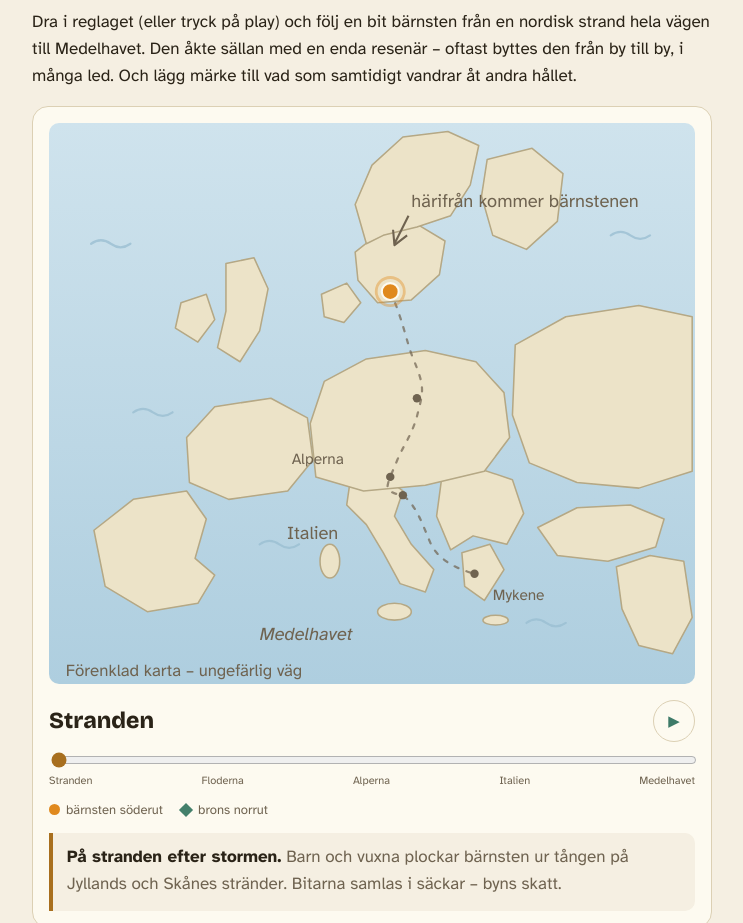
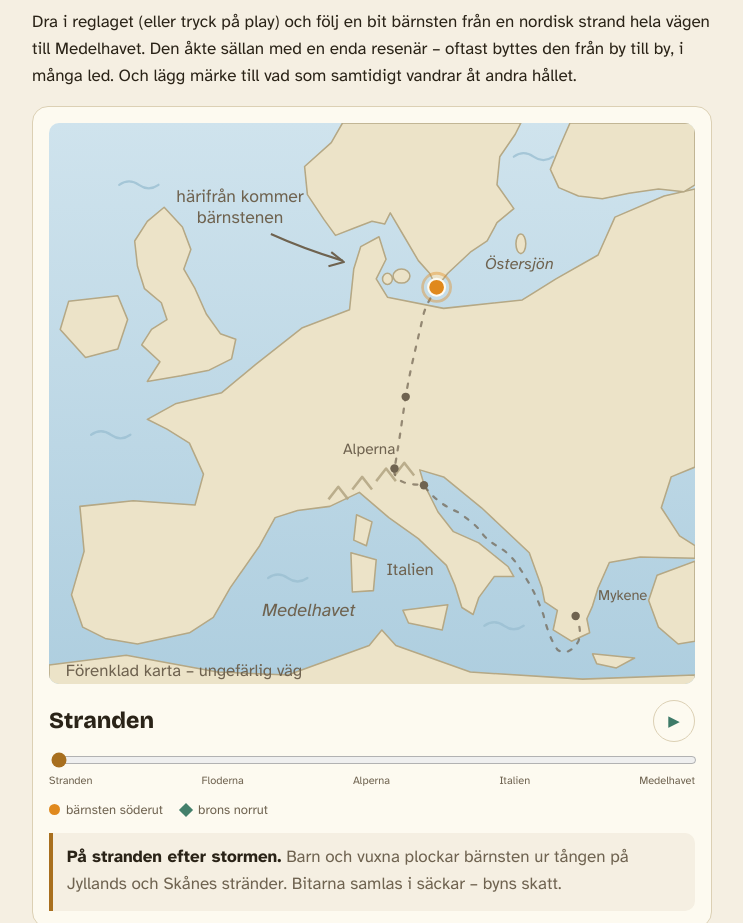
Before and after one commit to dbackeus/native-swedish-class, a plain HTML site: page 03-bronsalderns-forbindelser.html in a window 1280 px wide. Shown: the part 2500-3423 px from the top of the page, without its empty margins (268-1011 px from the left). Drawn offline with nearby package versions, Linux system fonts and the light colour scheme.

Commit message:
Riktigare Europakarta i lektion 3
Kartan ritades om med igenkännbara kustlinjer: Skandinaviska halvön
med Östersjön och Bottniska viken, Jylland och de danska öarna,
Brittiska öarna, Iberiska halvön, Italienska stöveln med Sicilien,
Sardinien och Korsika, Grekland med Peloponnesos och Kreta, samt
Nordafrika och Anatolien i kanterna. Samma rutt och interaktion.

Co-Authored-By: Claude Fable 5 <noreply@anthropic.com>

```diff
--- a/03-bronsalderns-forbindelser.html
+++ b/03-bronsalderns-forbindelser.html
@@ -306,7 +306,7 @@ footer{margin-top:36px; padding-top:16px; border-top:1px solid var(--line); colo
   <h2>Följ bärnstenens resa</h2>
   <p>Dra i reglaget (eller tryck på play) och följ en bit bärnsten från en nordisk strand hela vägen till Medelhavet. Den åkte sällan med en enda resenär &ndash; oftast byttes den från by till by, i många led. Och lägg märke till vad som samtidigt vandrar åt andra hållet.</p>
   <div class="mapbox">
-    <svg viewBox="0 0 460 400" role="img" aria-label="Förenklad karta över Europa med en handelsväg från Sydskandinavien över Östersjön, uppför floderna, över Alperna till Podalen i Italien och vidare till Grekland. En bärnstenspärla följer vägen söderut och en bronstacka norrut.">
+    <svg viewBox="0 0 460 400" role="img" aria-label="Förenklad karta över Europa med en handelsväg från Skåne genom Centraleuropa, över Alperna till Podalen i Italien och vidare längs Adriatiska havet till Mykene i Grekland. En bärnstenspärla följer vägen söderut och en bronstacka norrut.">
       <defs>
         <linearGradient id="seagrad" x1="0" y1="0" x2="0" y2="1">
           <stop offset="0" style="stop-color:var(--sea)"/>
@@ -315,43 +315,55 @@ footer{margin-top:36px; padding-top:16px; border-top:1px solid var(--line); colo
       </defs>
       <rect x="0" y="0" width="460" height="400" fill="url(#seagrad)"/>
       <g stroke="var(--seawave)" stroke-width="1.6" fill="none" stroke-linecap="round" opacity=".8">
-        <path d="M30 86 q7 -5 14 0 q7 5 14 0"/>
-        <path d="M150 300 q7 -5 14 0 q7 5 14 0"/>
-        <path d="M60 206 q7 -5 14 0 q7 5 14 0"/>
-        <path d="M340 356 q7 -5 14 0 q7 5 14 0"/>
-        <path d="M400 80 q7 -5 14 0 q7 5 14 0"/>
+        <path d="M50 44 q7 -5 14 0 q7 5 14 0"/>
+        <path d="M30 222 q7 -5 14 0 q7 5 14 0"/>
+        <path d="M331 24 q7 -5 14 0 q7 5 14 0"/>
+        <path d="M156 324 q7 -5 14 0 q7 5 14 0"/>
+        <path d="M310 358 q7 -5 14 0 q7 5 14 0"/>
       </g>
-      <path class="plainland" d="M404 316 L428 308 L452 312 L458 352 L444 378 L420 372 L408 346 Z"/>
-      <path class="plainland" d="M348 288 L376 274 L414 272 L438 282 L432 302 L398 312 L362 308 Z"/>
-      <g class="plainland"><path d="M294 306 L314 300 L324 318 L310 340 L296 330 Z"/><ellipse cx="318" cy="354" rx="9" ry="3.5"/></g>
-      <path class="plainland" d="M280 250 L306 246 L330 254 L338 278 L326 300 L302 294 L286 304 L276 280 Z"/>
-      <g class="plainland"><path d="M214 258 L236 250 L252 262 L246 280 L258 300 L274 318 L268 334 L250 328 L238 306 L226 286 L212 272 Z"/><ellipse cx="246" cy="348" rx="12" ry="6"/><ellipse cx="200" cy="312" rx="7" ry="12"/></g>
-      <path class="plainland" d="M332 158 L368 138 L420 130 L458 138 L458 248 L420 260 L376 256 L342 242 L330 208 Z"/>
-      <path class="plainland" d="M190 252 L186 214 L196 184 L226 168 L268 162 L304 170 L324 192 L328 224 L310 248 L268 258 L224 262 Z"/>
-      <path class="plainland" d="M100 256 L98 224 L118 202 L158 196 L184 210 L188 240 L170 262 L128 268 Z"/>
-      <path class="plainland" d="M32 290 L60 268 L98 262 L112 282 L104 310 L118 322 L106 342 L70 348 L40 330 Z"/>
-      <g class="plainland"><path d="M126 100 L146 96 L156 118 L150 148 L136 170 L120 160 L126 134 Z"/><path d="M94 128 L112 122 L118 140 L106 156 L90 146 Z"/></g>
-      <g class="plainland"><path d="M218 92 L238 76 L262 72 L282 84 L278 108 L258 126 L234 128 L220 112 Z"/><path d="M194 122 L212 114 L222 128 L210 142 L196 138 Z"/></g>
-      <path class="plainland" d="M226 86 L218 58 L230 30 L252 10 L284 6 L306 16 L300 44 L286 66 L262 74 L238 80 Z"/>
-      <path class="plainland" d="M312 26 L344 18 L366 36 L362 70 L340 90 L316 80 L308 52 Z"/>
+      <!-- fastlandet: Iberia, Frankrike, Centraleuropa, Balkan, Grekland och Italien i ett -->
+      <path class="plainland" d="M22 273 L60 269 L104 272 L110 250 L100 228 L84 218 L70 211 L90 200 L123 192 L147 172 L180 146 L214 133 L217 104 L222 88 L235 81 L240 97 L233 111 L241 124 L281 132 L337 126 L361 111 L391 94 L403 67 L438 52 L460 47 L460 245 L443 252 L436 274 L449 294 L460 301 L460 310 L421 309 L399 313 L391 331 L387 344 L383 353 L385 363 L372 369 L359 361 L362 347 L353 341 L351 331 L342 306 L308 274 L281 252 L264 247 L267 257 L277 277 L288 291 L306 299 L327 316 L331 323 L317 323 L306 338 L302 350 L294 345 L289 329 L283 315 L263 296 L242 281 L221 263 L200 273 L177 276 L161 281 L150 301 L129 331 L117 352 L100 363 L63 371 L40 367 L24 359 L16 336 L25 305 Z"/>
+      <!-- Skandinaviska halvön -->
+      <path class="plainland" d="M209 0 L201 14 L182 31 L184 51 L196 69 L204 80 L217 75 L230 70 L239 72 L243 64 L253 81 L263 98 L271 107 L276 117 L284 107 L300 92 L312 84 L319 71 L331 61 L319 44 L321 24 L332 8 L336 0 Z"/>
+      <!-- Finland -->
+      <path class="plainland" d="M371 0 L364 16 L357 33 L363 46 L377 52 L394 54 L413 50 L434 47 L452 49 L460 44 L460 0 Z"/>
+      <!-- Brittiska öarna -->
+      <path class="plainland" d="M82 60 L95 74 L101 90 L96 104 L104 118 L112 136 L122 150 L133 154 L130 168 L114 176 L94 180 L70 184 L79 170 L66 158 L73 147 L84 140 L80 128 L68 118 L63 102 L61 84 L70 70 Z"/>
+      <path class="plainland" d="M14 127 L49 123 L56 140 L49 161 L26 167 L8 147 Z"/>
+      <!-- danska öar och Gotland -->
+      <ellipse class="plainland" cx="251" cy="109" rx="6" ry="5"/>
+      <ellipse class="plainland" cx="241" cy="111" rx="3.5" ry="4"/>
+      <ellipse class="plainland" cx="336" cy="86" rx="3.5" ry="7"/>
+      <!-- Korsika, Sardinien, Sicilien, Kreta -->
+      <path class="plainland" d="M219 279 L230 284 L226 301 L217 297 Z"/>
+      <path class="plainland" d="M215 306 L233 311 L231 333 L216 334 Z"/>
+      <path class="plainland" d="M252 347 L284 343 L280 361 L256 356 Z"/>
+      <path class="plainland" d="M387 378 L417 381 L404 388 L390 385 Z"/>
+      <!-- Anatolien och Nordafrika i kanterna -->
+      <path class="plainland" d="M460 312 L433 322 L427 340 L434 359 L448 371 L460 369 Z"/>
+      <path class="plainland" d="M0 386 L55 379 L120 391 L170 393 L228 372 L237 361 L247 372 L300 391 L380 396 L460 393 L460 400 L0 400 Z"/>
+      <!-- Alperna -->
+      <path d="M199 268 l7 -9 7 9 M216 261 l7 -9 7 9 M233 255 l7 -9 7 9 M246 251 l7 -9 7 9" stroke="var(--coast)" stroke-width="1.8" fill="none" stroke-linejoin="round" opacity=".9"/>
       <!-- handelsvägen -->
-      <path id="routePath" class="route" d="M243 120 C252 140 254 154 259 167 C267 186 267 190 263 205 C259 222 253 228 248 240 C244 250 241 255 241 260 C245 265 249 264 252 265 C262 273 266 286 272 300 C278 312 292 318 303 321"/>
+      <path id="routePath" class="route" d="M276 117 C272 124 269 129 267 135 C262 157 257 176 254 195 C251 214 249 230 246 246 C245 251 248 254 253 256 C259 258 264 257 267 258 C274 268 282 273 291 277 C300 283 306 288 309 293 C315 300 320 301 326 306 C333 312 337 320 342 328 C346 335 349 342 352 350 C354 358 357 368 362 375 C367 379 373 376 377 369 C379 363 378 357 375 352"/>
       <path id="routeDone" class="routeDone" d=""/>
       <!-- stationspunkter -->
       <g fill="var(--muted)">
-        <circle cx="243" cy="120" r="3"/><circle cx="262" cy="196" r="3"/><circle cx="243" cy="252" r="3"/><circle cx="252" cy="265" r="3"/><circle cx="303" cy="321" r="3"/>
+        <circle cx="276" cy="117" r="3"/><circle cx="254" cy="195" r="3"/><circle cx="246" cy="246" r="3"/><circle cx="267" cy="258" r="3"/><circle cx="375" cy="351" r="3"/>
       </g>
       <!-- markörer -->
       <g id="bronzeDot" opacity="0"><rect x="-5" y="-5" width="10" height="10" transform="rotate(45)" fill="var(--bronze)" stroke="var(--surface)" stroke-width="1.5"/></g>
       <g id="amberDot"><circle r="10" fill="none" stroke="var(--amber)" opacity=".4" stroke-width="2"/><circle r="6" fill="var(--amber)" stroke="var(--surface)" stroke-width="1.5"/></g>
       <!-- etiketter -->
-      <text x="258" y="60" font-size="13" fill="var(--muted)">härifrån kommer bärnstenen</text>
-      <path d="M256 66 L246 86" stroke="var(--muted)" stroke-width="1.5" fill="none"/>
-      <path d="M245 76 L246 87 L255 80" stroke="var(--muted)" stroke-width="1.5" fill="none" stroke-linejoin="round"/>
-      <text x="210" y="243" font-size="11" fill="var(--muted)" text-anchor="end">Alperna</text>
-      <text x="206" y="296" font-size="13" fill="var(--muted)" text-anchor="end">Italien</text>
-      <text x="316" y="340" font-size="11" fill="var(--muted)">Mykene</text>
-      <text x="150" y="368" font-size="13" fill="var(--muted)" font-style="italic">Medelhavet</text>
+      <text x="136" y="56" font-size="12.5" fill="var(--muted)" text-anchor="middle">härifrån kommer</text>
+      <text x="136" y="71" font-size="12.5" fill="var(--muted)" text-anchor="middle">bärnstenen</text>
+      <path d="M158 79 C180 89 196 94 209 98" stroke="var(--muted)" stroke-width="1.5" fill="none"/>
+      <path d="M201 92 L210 99 L199 102" stroke="var(--muted)" stroke-width="1.5" fill="none" stroke-linejoin="round"/>
+      <text x="228" y="236" font-size="11" fill="var(--muted)" text-anchor="middle">Alperna</text>
+      <text x="257" y="322" font-size="12" fill="var(--muted)" text-anchor="middle">Italien</text>
+      <text x="335" y="104" font-size="11.5" fill="var(--muted)" text-anchor="middle" font-style="italic">Östersjön</text>
+      <text x="185" y="351" font-size="13" fill="var(--muted)" text-anchor="middle" font-style="italic">Medelhavet</text>
+      <text x="391" y="340" font-size="10.5" fill="var(--muted)">Mykene</text>
       <text x="12" y="394" font-size="12" fill="var(--muted)">Förenklad karta &ndash; ungefärlig väg</text>
     </svg>
     <div class="map-controls">
```
Also changed, not shown: docs/03-bronsalderns-forbindelser.html (+40 -28 lines).
